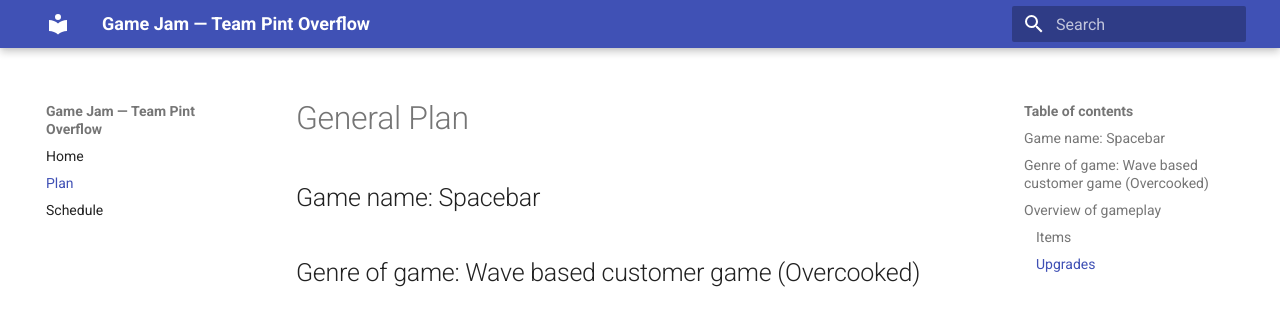
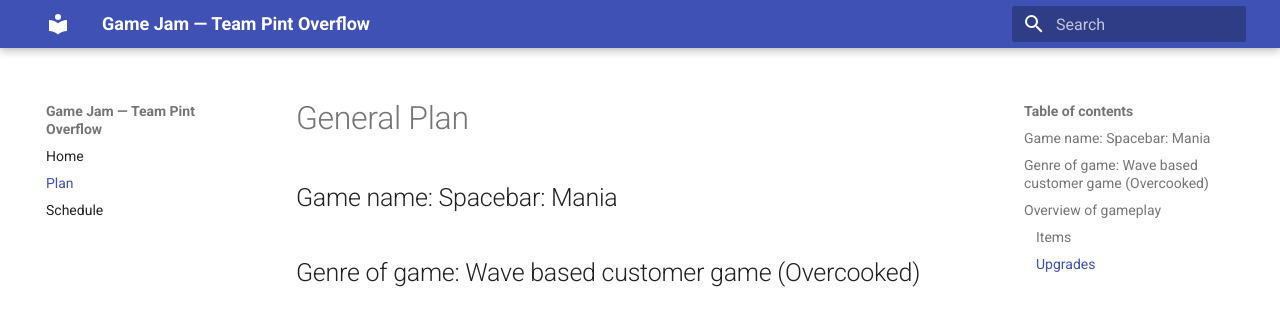
Before and after one commit to SeamusMullan/GameJam, an MkDocs documentation site: the page built from docs/plan.md, in a window 1280 px wide and 984 px high. Shown: the top 323 px of the window. Built offline with MkDocs 1.6.1 and Material for MkDocs 9.7.7, drawn with Linux system fonts in a browser that asks for light colours.

Commit message:
Update plan.md

```diff
--- a/docs/plan.md
+++ b/docs/plan.md
@@ -1,6 +1,6 @@
 # General Plan
 
-## Game name: Spacebar
+## Game name: Spacebar: Mania
 
 ## Genre of game: Wave based customer game (Overcooked)
 
```
